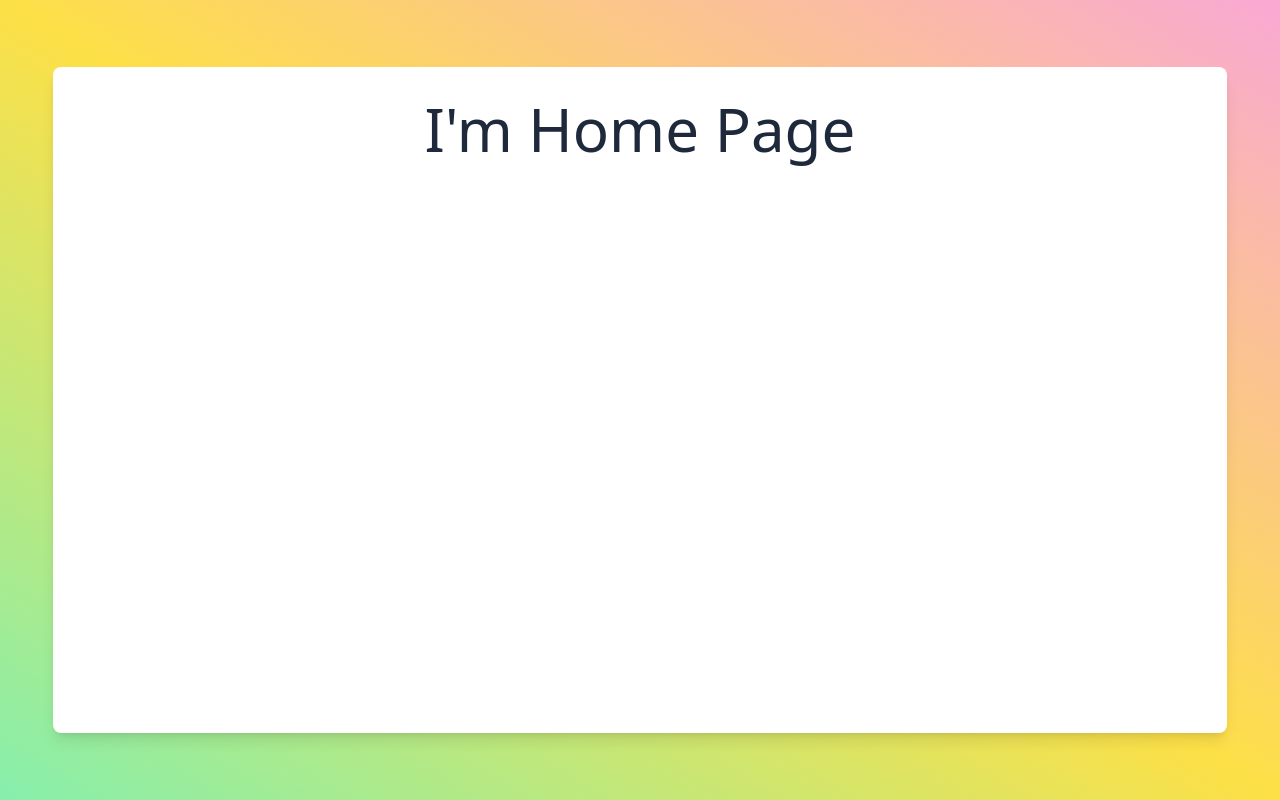
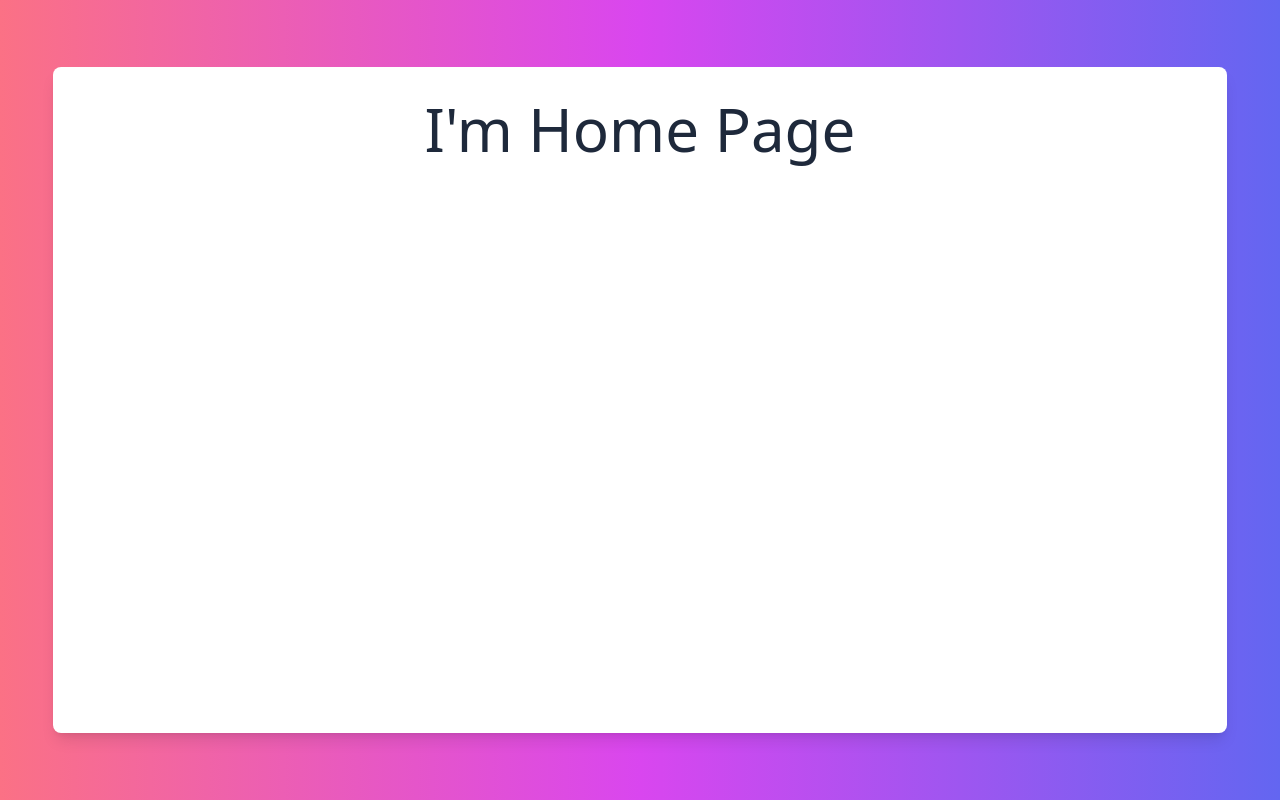
Before and after one commit to STARSmember/trivia-data-base, a Vue app: page / in a window 1280 px wide. Built offline with nearby package versions, Linux system fonts and the light colour scheme; the HTML template or start-up script is replaced by a standard one.

Commit message:
fixed syntax error

```diff
--- a/src/App.vue
+++ b/src/App.vue
@@ -10,7 +10,7 @@
 
 <style lang="postcss" scoped>
 main {
-  @apply flex h-screen items-center justify-center bg-gradient-to-tr from-green-300 via-yellow-300 to-pink-300;
+  @apply flex h-screen items-center justify-center bg-gradient-to-r from-rose-400 via-fuchsia-500 to-indigo-500;
 
   & .card {
     @apply flex h-5/6 min-h-fit w-11/12 flex-col items-center gap-16 overflow-auto rounded-lg bg-white p-8 shadow-lg;
@@ -18,4 +18,5 @@ main {
 }
 
 
+
 </style>
```
